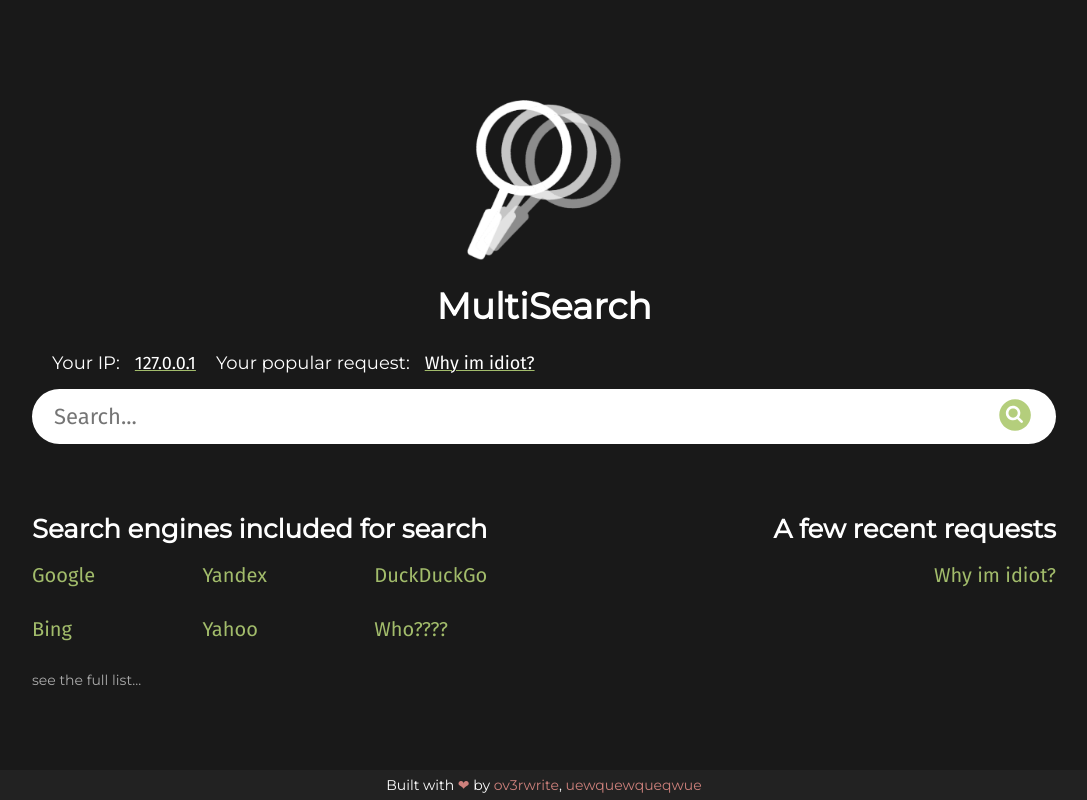
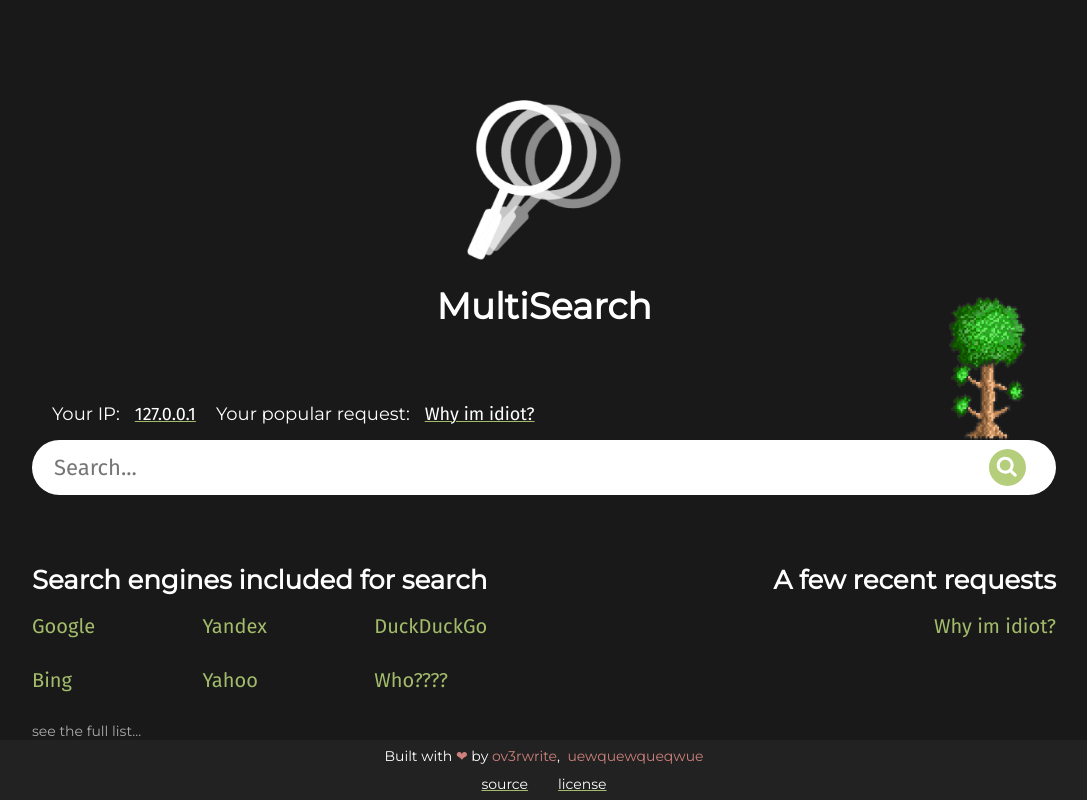
Before and after one commit to idmp152/multisearch, a FastAPI app: page / in a window 1280 px wide. Shown: the whole page, without its empty margins (96-1183 px from the left). Run offline with FastAPI, Linux system fonts and the light colour scheme.

Commit message:
terraria tree :)

```diff
--- a/src/multisearch/main.py
+++ b/src/multisearch/main.py
@@ -14,7 +14,6 @@
 TEMPLATES = Jinja2Templates(directory=str(BASE_PATH / TEMPLATES_DIR_NAME))
 
 app.mount("/static", StaticFiles(directory="static"), name="static")
-# app.mount("/images", StaticFiles(directory="static/images"), name="images")
 
 @api_router.get("/", response_class=HTMLResponse)
 def homepage(request: Request):
--- a/src/multisearch/static/styles/homepage.css
+++ b/src/multisearch/static/styles/homepage.css
@@ -26,6 +26,7 @@
   line-height: 100%;
 }
 a {
+  color: #fff;
   text-decoration: none;
 }
 input {
@@ -33,11 +34,7 @@
   font-size: 2.2em;
   line-height: 24px;
 
-  border-top-style: hidden;
-  border-right-style: hidden;
-  border-left-style: hidden;
-  border-bottom-style: hidden;
-
+  border-style: none;
   outline: none;
 
   color: #747474;
@@ -64,7 +61,7 @@
   flex-direction: column;
   align-items: center;
 
-  margin: 0 auto 0;
+  margin: 0 auto -55px;
 }
 .logo img {
   width: 154px;
@@ -74,18 +71,24 @@
   display: flex;
   flex-direction: row;
 
-  margin-bottom: 15px;
+  justify-content: space-between;
+  align-items: flex-end;
+  max-width: 1024px;
+}
+.about-user img {
+  margin-bottom: 0;
+  margin-right: 30px;
 }
 .about-user__items {
   display: flex;
 
   margin-left: 20px;
+  margin-bottom: 15px;
 }
 .user-item:nth-child(2) {
   margin: 0;
 
   font-family: "Fira Sans";
-  text-decoration: underline #a2bc6b 1px;
 }
 .user-item {
   font-size: 1.8em;
@@ -97,7 +100,7 @@
   align-items: center;
   justify-content: space-between;
 
-  width: 1024px;
+  max-width: 1024px;
   height: 55px;
   background-color: #fff;
   border-radius: 36px;
@@ -112,10 +115,10 @@
   color: #000;
 }
 .search-bar__magnifier {
-  width: 46px;
-  height: 46px;
+  width: 37px;
+  height: 37px;
 
-  margin-right: 20px;
+  margin-right: 30px;
 
   line-height: 24px;
 
@@ -141,21 +144,21 @@
   flex-direction: row;
   justify-content: space-between;
 }
-.items {
+.feed-items {
   display: flex;
   flex-direction: column;
 }
-.item {
+.feed-item {
   margin-bottom: 30px;
 }
-.item:nth-last-child(1) {
+.feed-item:nth-last-child(1) {
   margin: 0;
 }
 .feed-requests__items {
   display: flex;
   flex-direction: column;
 }
-.feed-requests__items .item {
+.feed-requests__items .feed-item {
   margin-bottom: 10px;
   text-align: right;
 }
@@ -174,17 +177,31 @@
 .decor-g {
   color: #a2bc6b;
 }
+.decor-under {
+  text-decoration: underline #a2bc6b 1px;
+}
 .footer {
   display: flex;
+  flex-direction: column;
   align-items: center;
   justify-content: center;
 
   flex: 0;
 
-  min-height: 30px;
+  min-height: 60px;
   max-width: 100vw;
 
   background-color: #222222;
 
   font-size: 1.4em;
 }
+.footer-items {
+  display: flex;
+  flex-direction: row;
+}
+.footer-item {
+  margin-right: 30px;
+}
+.footer-item:nth-last-child(1) {
+  margin: 0;
+}
--- a/src/multisearch/templates/home_page/index.html
+++ b/src/multisearch/templates/home_page/index.html
@@ -40,14 +40,21 @@
           <h1>MultiSearch</h1>
         </div>
         <div class="about-user">
+          <div style="display: flex; flex-direction: row">
             <div class="about-user__items">
               <span class="user-item">Your IP:</span>
-            <span class="user-item">127.0.0.1</span>
+              <span class="user-item decor-under">127.0.0.1</span>
             </div>
             <div class="about-user__items">
               <span class="user-item">Your popular request:</span>
-            <span class="user-item">Why im idiot?</span>
+              <span class="user-item decor-under">Why im idiot?</span>
             </div>
+          </div>
+          <img
+            src="{{ url_for('static', path='images/terraria_tree.png') }}"
+            alt=""
+            style="width: 77px; height: 143px"
+          />
         </div>
         <div class="search-bar">
           <input
@@ -57,16 +64,18 @@
           />
           <a href="#" class="search-bar__magnifier unselectable">
             <svg
-              viewBox="0 0 512 512"
+              width="37"
+              height="37"
+              viewBox="0 0 37 37"
               fill="none"
               xmlns="http://www.w3.org/2000/svg"
             >
               <path
-                d="M256 64C150.13 64 64 150.13 64 256C64 361.87 150.13 448 256 448C361.87 448 448 361.87 448 256C448 150.13 361.87 64 256 64ZM347.31 347.31C344.31 350.308 340.242 351.993 336 351.993C331.758 351.993 327.69 350.308 324.69 347.31L281.85 304.48C263.752 316.934 241.652 322.175 219.889 319.174C198.125 316.173 178.269 305.148 164.216 288.261C150.163 271.374 142.928 249.845 143.931 227.898C144.934 205.952 154.103 185.172 169.638 169.638C185.172 154.103 205.952 144.934 227.898 143.931C249.845 142.928 271.374 150.163 288.261 164.216C305.148 178.269 316.173 198.125 319.174 219.889C322.175 241.652 316.934 263.752 304.48 281.85L347.31 324.69C350.308 327.69 351.993 331.758 351.993 336C351.993 340.242 350.308 344.31 347.31 347.31V347.31Z"
+                d="M18.5 0C8.29898 0 0 8.29898 0 18.5C0 28.701 8.29898 37 18.5 37C28.701 37 37 28.701 37 18.5C37 8.29898 28.701 0 18.5 0ZM27.2981 27.2981C27.009 27.587 26.617 27.7493 26.2083 27.7493C25.7996 27.7493 25.4077 27.587 25.1186 27.2981L20.9908 23.1712C19.2469 24.3712 17.1175 24.8762 15.0205 24.5871C12.9235 24.2979 11.0103 23.2356 9.65623 21.6084C8.30217 19.9813 7.60507 17.9069 7.70172 15.7923C7.79836 13.6776 8.68178 11.6754 10.1786 10.1786C11.6754 8.68178 13.6776 7.79836 15.7923 7.70172C17.9069 7.60507 19.9813 8.30217 21.6084 9.65623C23.2356 11.0103 24.2979 12.9235 24.5871 15.0205C24.8762 17.1175 24.3712 19.2469 23.1712 20.9908L27.2981 25.1186C27.587 25.4077 27.7493 25.7996 27.7493 26.2083C27.7493 26.617 27.587 27.009 27.2981 27.2981Z"
                 fill="#B4CE7C"
               />
               <path
-                d="M232 288C262.928 288 288 262.928 288 232C288 201.072 262.928 176 232 176C201.072 176 176 201.072 176 232C176 262.928 201.072 288 232 288Z"
+                d="M16.1875 21.5833C19.1675 21.5833 21.5833 19.1675 21.5833 16.1875C21.5833 13.2075 19.1675 10.7917 16.1875 10.7917C13.2074 10.7917 10.7916 13.2075 10.7916 16.1875C10.7916 19.1675 13.2074 21.5833 16.1875 21.5833Z"
                 fill="#B4CE7C"
               />
             </svg>
@@ -76,26 +85,24 @@
           <div class="feed-element">
             <h2>Search engines included for search</h2>
             <div class="feed-engine__items feed-font decor-g">
-              <div class="items">
-                <div class="item">Google</div>
-                <div class="item">Bing</div>
+              <div class="feed-items">
+                <div class="feed-item">Google</div>
+                <div class="feed-item">Bing</div>
               </div>
-              <div class="items">
-                <div class="item">Yandex</div>
-                <div class="item">Yahoo</div>
+              <div class="feed-items">
+                <div class="feed-item">Yandex</div>
+                <div class="feed-item">Yahoo</div>
               </div>
-              <div class="items">
-                <div class="item">DuckDuckGo</div>
-                <div class="item">Who????</div>
+              <div class="feed-items">
+                <div class="feed-item">DuckDuckGo</div>
+                <div class="feed-item">Who????</div>
               </div>
             </div>
           </div>
           <div class="feed-element">
             <h2>A few recent requests</h2>
             <div class="feed-requests__items feed-font decor-g">
-              <div class="item">Why im idiot?</div>
-              <!-- <div class="item">test 1</div>
-              <div class="item">test 1</div> -->
+              <div class="feed-item">Why im idiot?</div>
             </div>
           </div>
         </div>
@@ -104,11 +111,17 @@
         >
       </div>
       <footer class="footer">
+        <div class="footer-title" style="margin-bottom: 10px">
           Built with&nbsp;<span class="decor-r">❤︎</span>&nbsp;by&nbsp;<span
             class="decor-r"
             >ov3rwrite</span
           >,&nbsp;
           <span class="decor-r">uewquewqueqwue</span>
+        </div>
+        <div class="footer-items">
+          <a href="#" class="footer-item decor-under">source</a>
+          <a href="#" class="footer-item decor-under">license</a>
+        </div>
       </footer>
     </div>
   </body>
```
Also changed, not shown: src/multisearch/static/images/terraria_tree.png (added). Lines whose indentation alone changed are shown as unchanged.
